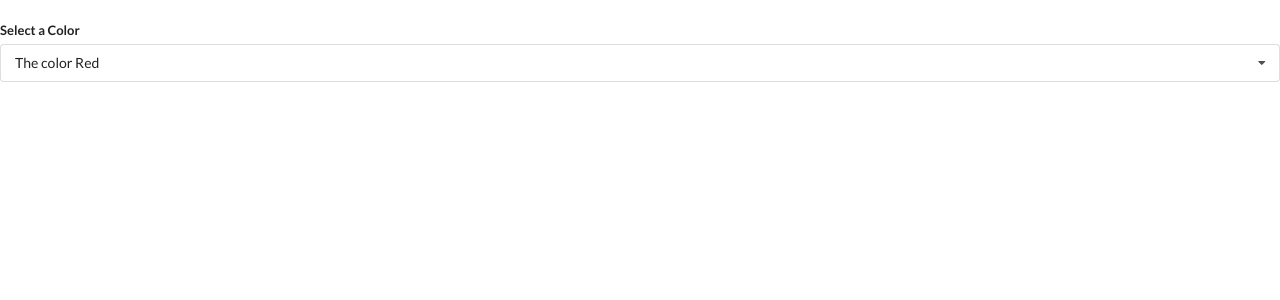
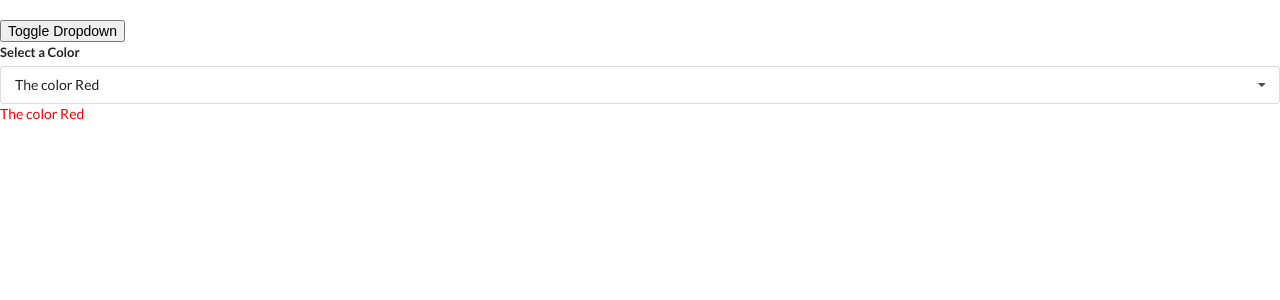
Before and after one commit to kaustav0989/widgets, a React (Create React App) app: page / in a window 1280 px wide. Shown: the top 300 px of the page. Built offline with nearby package versions, Linux system fonts and the light colour scheme.

Commit message:
commitDropdown

```diff
--- a/src/App.js
+++ b/src/App.js
@@ -37,16 +37,21 @@ const options = [
 ];
 const App = () => {
     const [selected,setSelected] = useState(options[0]);
+    const [showDropdown,setShowDropdown] = useState(true);
     return (
         <div>
             <br></br>
             {/* <Accordion items = {items} /> */}
             {/* <Search /> */}
-            <Dropdown
+            <button onClick={() => setShowDropdown(!showDropdown)}>Toggle Dropdown</button>
+            {
+                showDropdown ?
+                <Dropdown
                 options={options}
                 selected={selected}
-                onSelectedChange={setSelected}
-            />
+                onSelectedChange={setSelected}/> : null
+            }
+
         </div>
     );
 }
--- a/src/Dropdown.js
+++ b/src/Dropdown.js
@@ -7,16 +7,23 @@ const Dropdown = ( {options,selected,onSelectedChange} ) => {
     const ref = useRef();
 
     //Adding manual event listener to the body via useEffect() to use on initial render only
+    const onBodyClick = (event) => {
+        //checking that the current ref is containing the dropdown component
+        //if contains do nothing let the dropdown component logic work
+        if( ref.current.contains(event.target) ){
+            return;
+        }
+        setOpen(false);
+    };
 
     useEffect( () => {
-        document.body.addEventListener('click', (event) => {
-            //checking that the current ref is containing the dropdown component
-            //if contains do nothing let the dropdown component logic work
-            if( ref.current.contains(event.target) ){
-                return;
-            }
-            setOpen(false);
-        },{capture:true});
+        document.body.addEventListener('click',onBodyClick ,{capture:true});
+
+        //cleanup function for remove bodyclick event in time of dropdown not showing
+        return () => {
+            document.body.removeEventListener('click',onBodyClick ,{capture:true});
+        }
+
     },[]);
     const renderedOptions = options.map( (option) => {
 
@@ -35,6 +42,7 @@ const Dropdown = ( {options,selected,onSelectedChange} ) => {
     });
     //console.log(ref.current);
     return (
+        <React.Fragment>
         <div ref={ref}  className="ui form">
             <div className="field">
                 <label className="label">Select a Color</label>
@@ -48,6 +56,8 @@ const Dropdown = ( {options,selected,onSelectedChange} ) => {
                 </div>
             </div>
         </div>
+        <p style={{color:`${selected.value}`}}>{selected.label}</p>
+        </React.Fragment>
     );
 }
 
```
